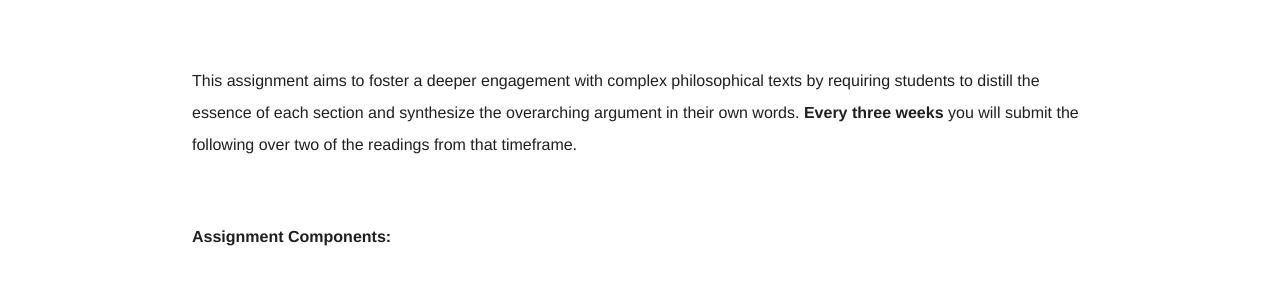
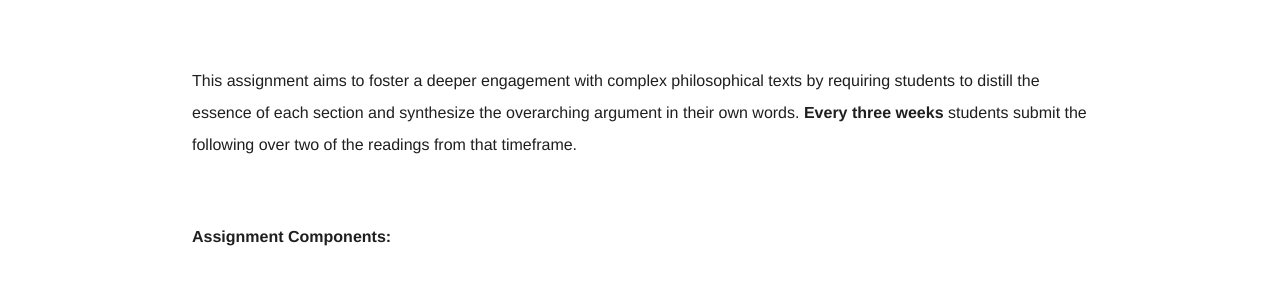
Before and after one commit to kevinjpatton/kevinjpatton.github.io, a Jekyll site: the page built from pedagogy/upper/upper_level_course_assessment_abstracts.html, in a window 1280 px wide. Shown: the part 639-935 px from the top of the page. Built offline with Jekyll 4.4.1, drawn with Linux system fonts in a browser that asks for light colours; Markdown is read by kramdown in place of the engine named in the settings.

Commit message:
Update upper_level_course_assessment_abstracts.html

```diff
--- a/pedagogy/upper/upper_level_course_assessment_abstracts.html
+++ b/pedagogy/upper/upper_level_course_assessment_abstracts.html
@@ -24,7 +24,7 @@ title: Pedagogy - Upper-Level Assessments
     <strong>Every three weeks</strong>
   </span>
   <span style="color:#1f1f1f;">
-    you will submit the following over two of the readings from that timeframe.</span>
+    students submit the following over two of the readings from that timeframe.</span>
 </p>
 <p>
   <span style="color:#1f1f1f;">
```
